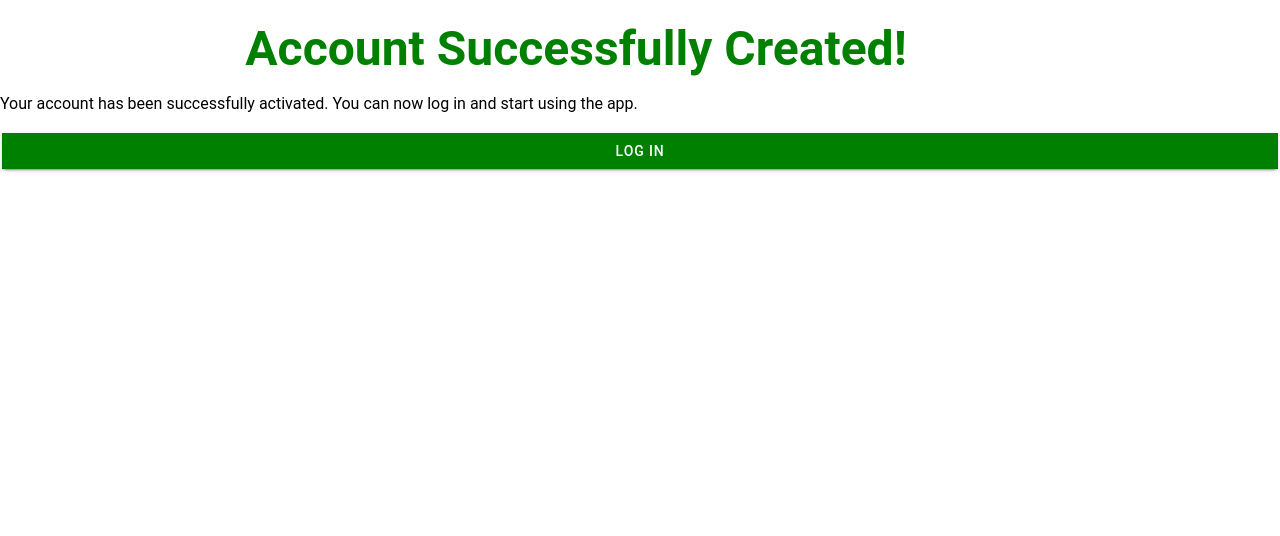
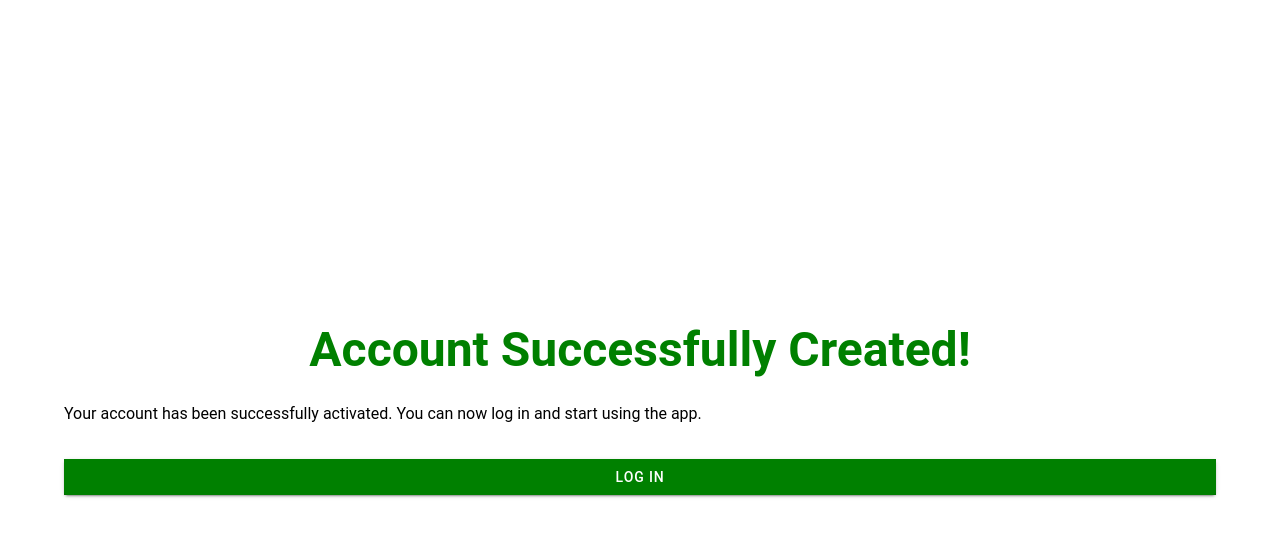
Before and after one commit to kriss1809/ZeroWasteFrontEnd, a React (Vite) app: page /successfully-created-account in a window 1280 px wide. Shown: the top 536 px of the page. Built offline with nearby package versions, Linux system fonts and the light colour scheme.

Commit message:
dark mode css

```diff
--- a/src/components/Menu.tsx
+++ b/src/components/Menu.tsx
@@ -1,11 +1,14 @@
 import { IonTabBar, IonTabButton, IonIcon, IonLabel } from "@ionic/react";
 import { homeOutline, listOutline, personOutline } from "ionicons/icons";
 import { useHistory } from "react-router-dom";
+import { useTheme } from "./ThemeContext";
 
 const Menu: React.FC = () => {
   const history = useHistory();
+  const {darkMode} = useTheme();
 
   return (
+    <div className={darkMode ? "dark-mode" : ""}>
     <IonTabBar>
       <IonTabButton tab="myproducts" onClick={() => history.push("/home")}>
         <IonIcon icon={homeOutline} />
@@ -22,6 +25,7 @@ const Menu: React.FC = () => {
         <IonLabel>Profile</IonLabel>
       </IonTabButton>
     </IonTabBar>
+    </div>
   );
 };
 
--- a/src/pages/Home.tsx
+++ b/src/pages/Home.tsx
@@ -9,13 +9,13 @@ const Home: React.FC = () => {
   const { darkMode } = useTheme();
   return (
     <IonPage>
-      <div className={darkMode ? "dark-mode" : ""}></div>
       <IonHeader
         style={{
           display: "flex",
           justifyContent: "center",
           alignItems: "center",
           padding: "1rem",
+          borderBottom: "1px solid #e5e5e5",
         }}
       >
         Your products
@@ -23,12 +23,12 @@ const Home: React.FC = () => {
 
       <IonContent>
         <div className={darkMode ? "dark-mode" : ""}>
-          <ItemCard title="Card 1" expiration_date="19.09.2023" />
-          <ItemCard title="Card 1" expiration_date="19.09.2023" />
-          <ItemCard title="Card 1" expiration_date="19.09.2023" />
-          <ItemCard title="Card 1" expiration_date="19.09.2023" />
-          <ItemCard title="Card 1" expiration_date="19.09.2023" />
-          <ItemCard title="Card 1" expiration_date="19.09.2023" />
+        <ItemCard title="Card 1" expiration_date="19.09.2023"  />
+        <ItemCard title="Card 1" expiration_date="19.09.2023" />
+        <ItemCard title="Card 1" expiration_date="19.09.2023" />
+        <ItemCard title="Card 1" expiration_date="19.09.2023" />
+        <ItemCard title="Card 1" expiration_date="19.09.2023" />
+        <ItemCard title="Card 1" expiration_date="19.09.2023" />
         </div>
       </IonContent>
 
--- a/src/pages/Login.tsx
+++ b/src/pages/Login.tsx
@@ -25,20 +25,17 @@ const Login: React.FC = () => {
     try {
       const response = await loginUser(email, password);
       if (response) {
-        // Redirecționează către home după login reușit
         console.log(response);
         history.push("/home");
-      } else {
-        // Tratează eroarea, poate afisezi un mesaj
+      } else
         console.log("Login failed");
-      }
     } catch (error) {
       console.error("Error during login:", error);
     }
   };
 
   return (
-    <IonPage className={darkMode ? "dark-mode" : ""}>
+    <IonPage>
       <IonContent>
         <div className={darkMode ? "dark-mode" : ""}>
           <div className="center-content-vertically">
--- a/src/pages/NotFound.tsx
+++ b/src/pages/NotFound.tsx
@@ -13,7 +13,7 @@ const NotFound: React.FC = () => {
         <div className={darkMode ? "dark-mode" : ""}>
           <div className="center-content">
             <h1 className="title">Page Not Found</h1>
-            <p style={{width: "90vw", textAlign: "justify"}}>
+            <p>
               The page you are looking for does not exist. Please check the URL
               or return to the home page.
             </p>
--- a/src/pages/Signup.tsx
+++ b/src/pages/Signup.tsx
@@ -14,7 +14,7 @@ import {
 } from "@ionic/react";
 import "../theme/login.css";
 import { registerUser } from '../services/apiClient';
-import { mailUnread } from "ionicons/icons";
+import { useTheme } from "../components/ThemeContext";
 
 const Signup: React.FC = () => {
   const [email, setEmail] = useState<string>("");
@@ -65,8 +65,11 @@ const Signup: React.FC = () => {
     }
   };
 
+  const { darkMode } = useTheme();
+
   return (
     <IonPage>
+      <div className={darkMode ? "dark-mode" : ""}>
       <div className="center-content-vertically">
         <img
           src="/images/logo.png"
@@ -147,6 +150,7 @@ const Signup: React.FC = () => {
           </div>
         </form>
       </div>
+      </div>
     </IonPage>
   );
 };
--- a/src/pages/SuccessfullyCreatedAccount.tsx
+++ b/src/pages/SuccessfullyCreatedAccount.tsx
@@ -1,21 +1,38 @@
 import React from "react";
 import { IonPage, IonContent, IonButton } from "@ionic/react";
 import "../theme/info.css";
+import { useTheme } from "../components/ThemeContext";
 
 const SuccessfullyCreatedAccount: React.FC = () => {
+
+  const { darkMode } = useTheme();
+
+
   return (
     <IonPage>
-      <IonContent className="center-content">
+      <IonContent>
+        <div className={darkMode ? "dark-mode" : ""}>
+          <div className="center-content">
             <h1 className="title">Account Successfully Created!</h1>
-        <p>Your account has been successfully activated. You can now log in and start using the app.</p>
+            <p>
+              Your account has been successfully activated. You can now log in
+              and start using the app.
+            </p>
             <IonButton
               expand="block"
               routerLink="/login"
               className="green-button"
-          style={{ marginTop: "20px", backgroundColor: "green", color: "white" }}
+              style={{
+                marginTop: "20px",
+                backgroundColor: "green",
+                color: "white",
+                width: "90vw",
+              }}
             >
               Log in
             </IonButton>
+          </div>
+        </div>
       </IonContent>
     </IonPage>
   );
--- a/src/pages/SuccessfullyDeletedAccount.tsx
+++ b/src/pages/SuccessfullyDeletedAccount.tsx
@@ -1,21 +1,38 @@
 import React from "react";
 import { IonPage, IonContent, IonButton } from "@ionic/react";
 import "../theme/info.css";
+import { useTheme } from "../components/ThemeContext";
 
 const SuccessfullyDeletedAccount: React.FC = () => {
+
+  const { darkMode } = useTheme();
+
   return (
     <IonPage>
       <IonContent className="center-content">
+        <div className={darkMode ? "dark-mode" : ""}>
+          <div className="center-content">
             <h1 className="title">Account Deleted</h1>
-        <p>Your account has been successfully deleted. We’re sorry to see you go. If you ever change your mind, you can create a new account anytime.</p>
+            <p>
+              Your account has been successfully deleted. We’re sorry to see you
+              go. If you ever change your mind, you can create a new account
+              anytime.
+            </p>
             <IonButton
               expand="block"
               routerLink="/signup"
               className="green-button"
-          style={{ marginTop: "20px", backgroundColor: "green", color: "white" }}
+              style={{
+                marginTop: "20px",
+                backgroundColor: "green",
+                color: "white",
+                width: "90vw",
+              }}
             >
               Sign Up
             </IonButton>
+          </div>
+        </div>
       </IonContent>
     </IonPage>
   );
--- a/src/theme/darkMode.css
+++ b/src/theme/darkMode.css
@@ -9,3 +9,8 @@
   color: white; /* Input and label text color in dark mode */
   background-color: #2c2c2c; /* Dark background for inputs */
 }
+
+.dark-mode ion-header {
+  background-color: #1a1a1a; /* Dark header background */
+  color: #ffffff; /* Light text color for header */
+}
--- a/src/theme/info.css
+++ b/src/theme/info.css
@@ -18,3 +18,8 @@
   width: 90vw;;
   text-align: center;
 }
+
+p{
+  width: 90vw;
+  text-align: "justify";
+}
```
Lines whose indentation alone changed are shown as unchanged.
